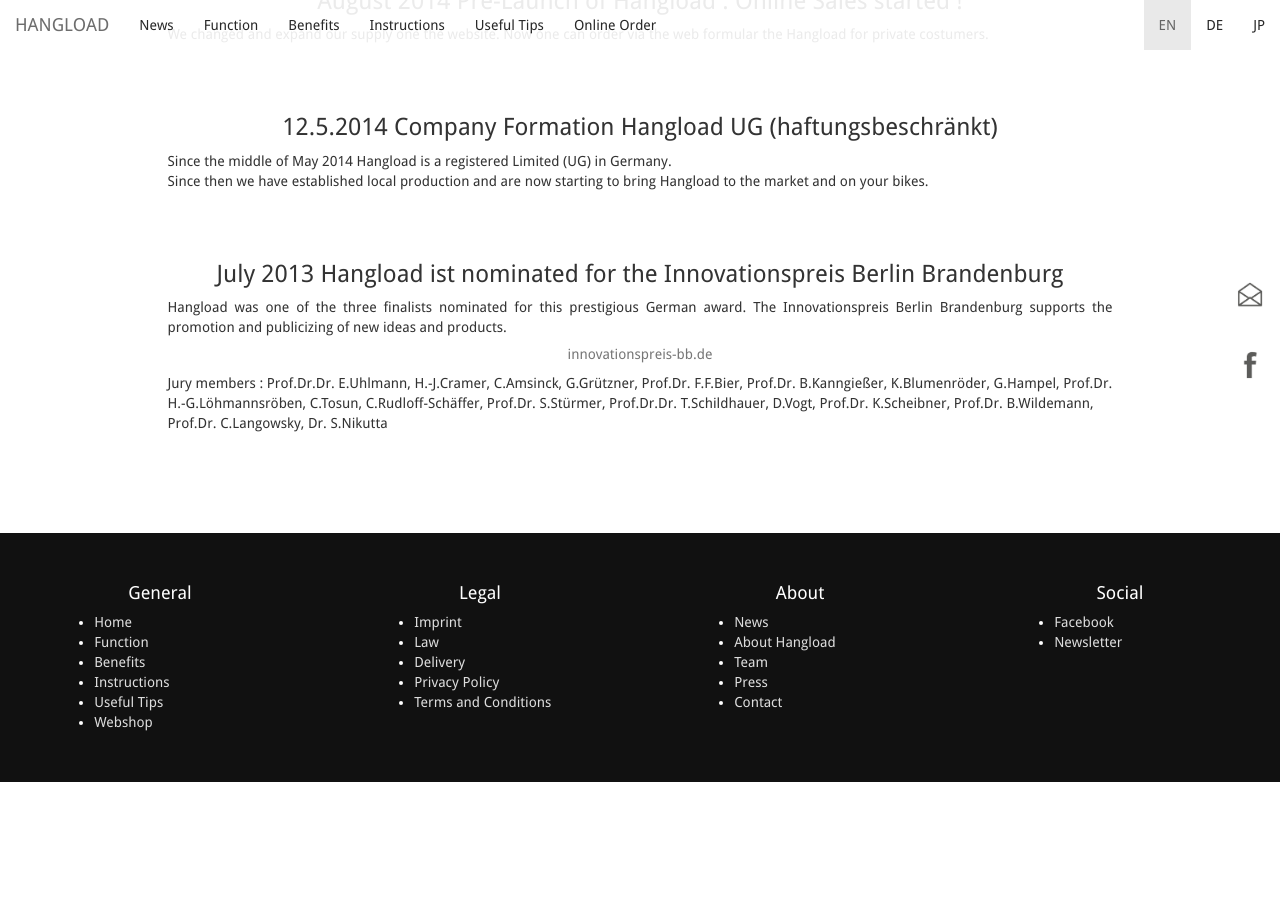
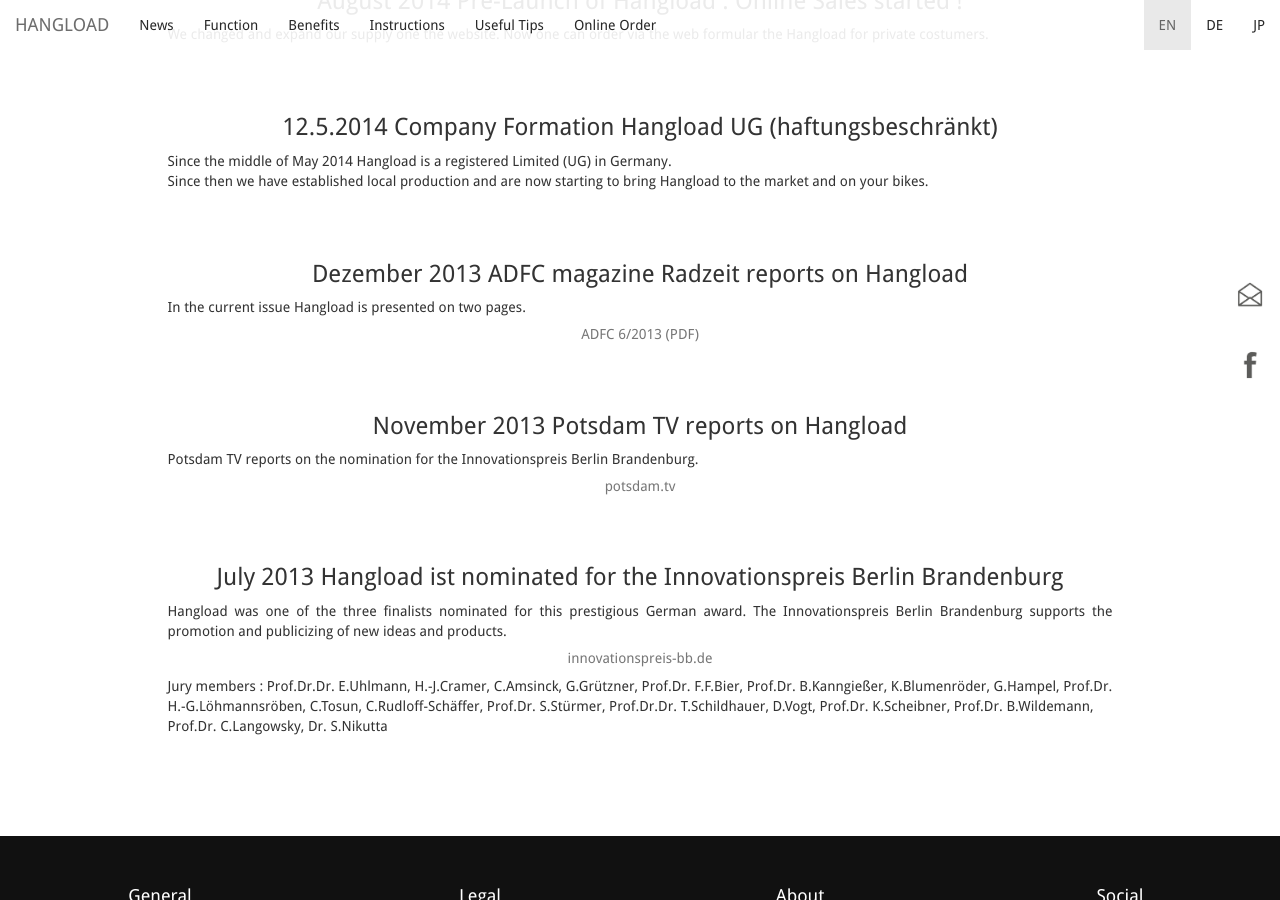
Before and after one commit to bodokaiser/hangload.com, a Jekyll site: the page built from press.html, in a window 1280 px wide and 900 px high, scrolled down 365 px. Built offline with Jekyll 4.4.1, drawn with Linux system fonts in a browser that asks for light colours; nearby versions of some CDN libraries; library files that are not in the unit come from our copies; Markdown is read by kramdown in place of the engine named in the settings; before the commit the page ends 1147 px from its top, so only the background shows below that.

Commit message:
Update press.html

```diff
--- a/press.html
+++ b/press.html
@@ -35,7 +35,30 @@
 </p>
 </div>
 </div>
-
+<br>
+<br>
+<div class="row">
+<div class="col-xs-10 col-xs-offset-1">
+<h3 class="text-center"> Dezember 2013 ADFC magazine Radzeit reports on Hangload</h3>
+<p class="text-justify">
+In the current issue Hangload is presented on two pages.
+<h5 class="text-center">
+<a target="_blank" href="http://www.adfc-berlin.de/images/stories/content_2013/radzeit/radzeit_2013-06_web.pdf"> ADFC 6/2013 (PDF) </a> </h5>
+</p>
+</div>
+</div>
+<br>
+<br>
+<div class="row">
+<div class="col-xs-10 col-xs-offset-1">
+<h3 class="text-center"> November 2013 Potsdam TV reports on Hangload</h3>
+<p class="text-justify">
+Potsdam TV reports on the nomination for the Innovationspreis Berlin Brandenburg.
+<h5 class="text-center">
+<a target="_blank" href="http://www.potsdam.tv/mediathek/21514/Innovativ.html">potsdam.tv </a> </h5>
+</p>
+</div>
+</div>
 <br>
 <br>
 
```
